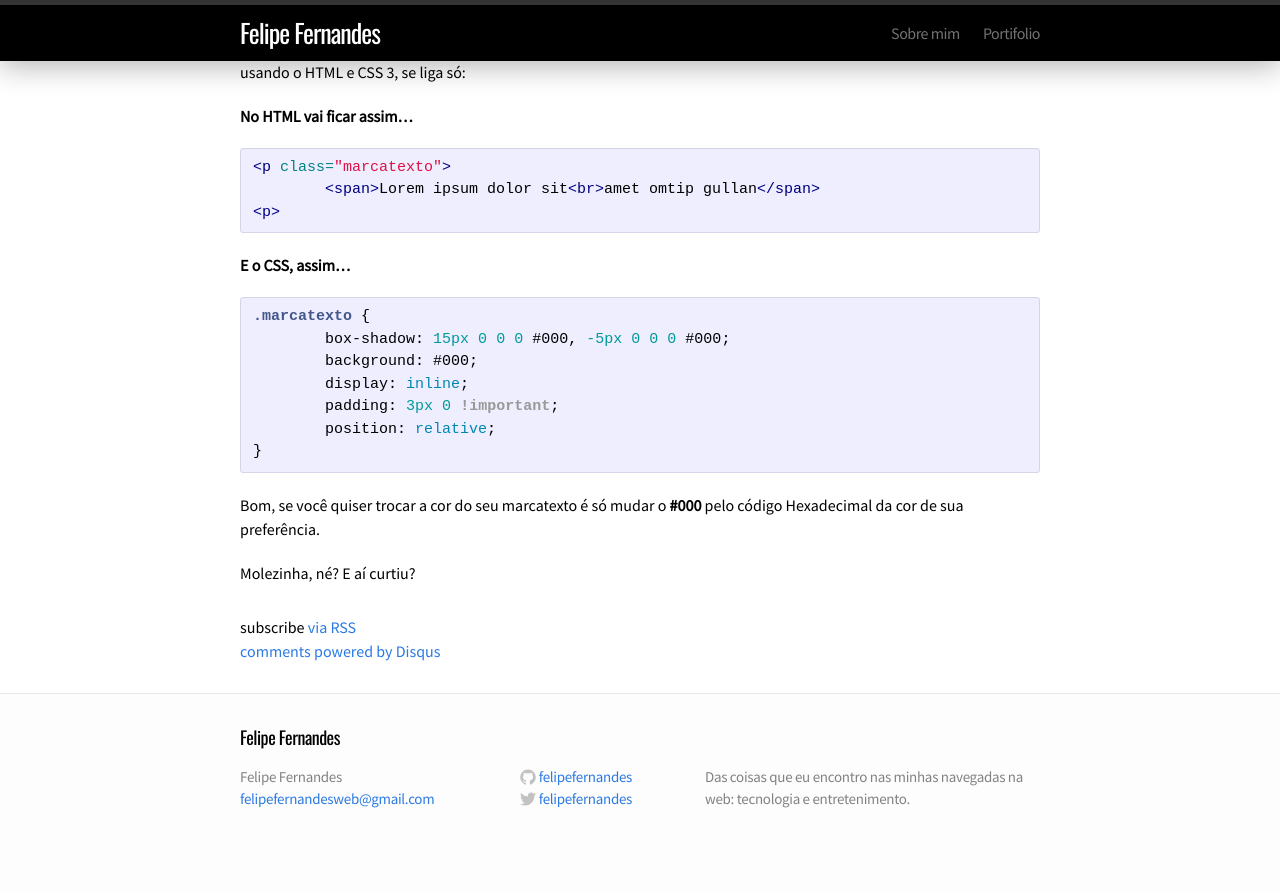
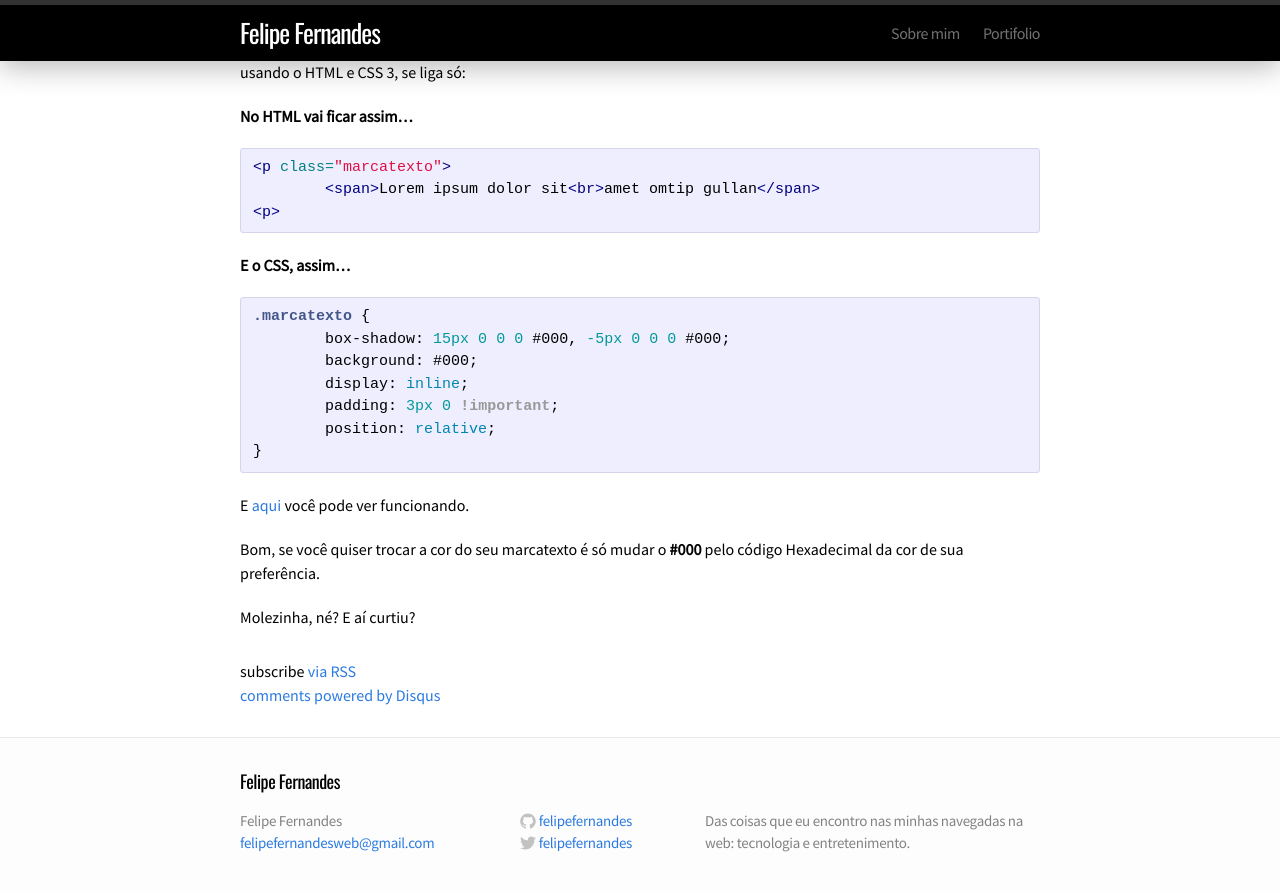
Before and after one commit to felipefernandes/felipefernandes.github.io, a Jekyll site: the page built from _posts/2014-08-05-css-efeito-marcatexto.markdown, in a window 1280 px wide and 900 px high, scrolled down 184 px. Shown: the top 891 px of the window. Built offline with Jekyll 4.4.1, drawn with Linux system fonts in a browser that asks for light colours; comment, search, counter and statistics services are not loaded; before the commit the page ends 1040 px from its top, so only the background shows below that.

Commit message:
Inserindo exemplo no Post

```diff
--- a/_posts/2014-08-05-css-efeito-marcatexto.markdown
+++ b/_posts/2014-08-05-css-efeito-marcatexto.markdown
@@ -25,6 +25,8 @@ Um efeitozinho bacana que volta e meia aparece nos layouts dos designers com que
 }
 {% endhighlight %}
 
+E [aqui](http://codepen.io/anon/pen/DcmCd) você pode ver funcionando.
+
 Bom, se você quiser trocar a cor do seu marcatexto é só mudar o **#000** pelo código Hexadecimal da cor de sua preferência.
 
 Molezinha, né? E aí curtiu?
```
